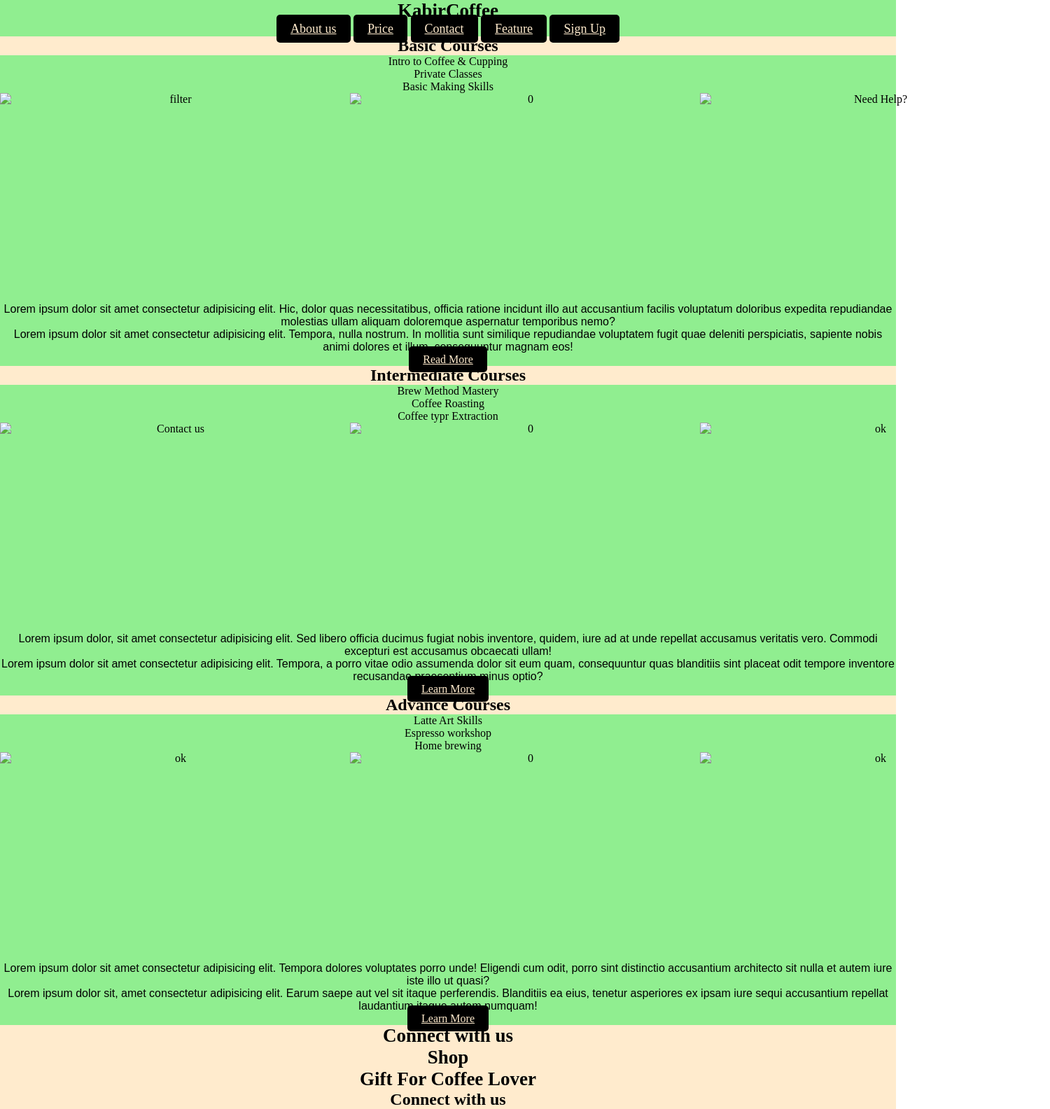
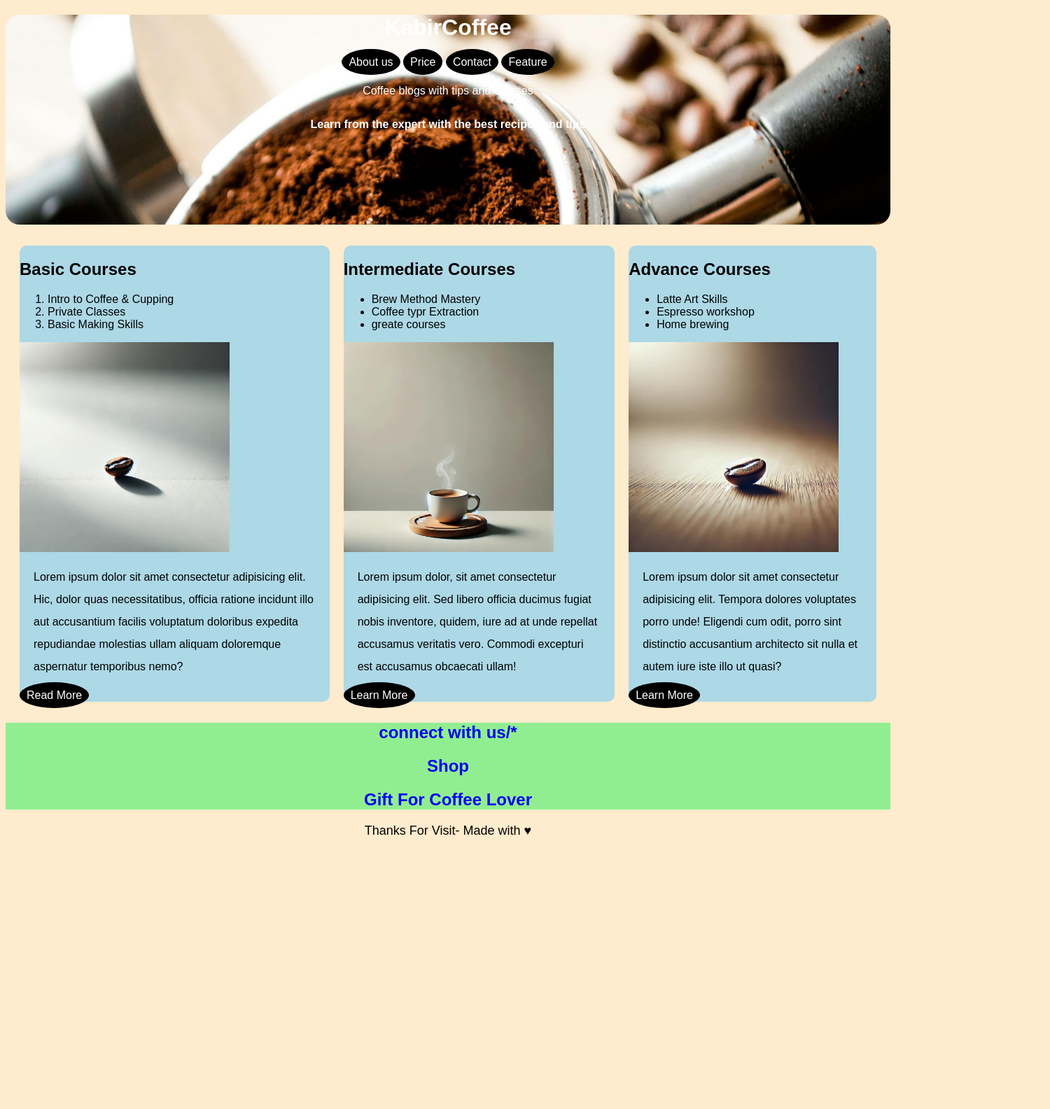
Before and after one commit to nrasaily/Coffee-blog, a plain HTML site: page coffeeblog/courses.html in a window 1280 px wide. Shown: the whole page at 70% size, 1500 px wide, since content can reach past the window. After the commit the page ends 1206 px from the top, so only its background shows below. Drawn offline with Linux system fonts and the light colour scheme.

Commit message:
Add files via upload

```diff
--- a/coffeeblog/courses.html
+++ b/coffeeblog/courses.html
@@ -8,24 +8,30 @@
 </head>
 <body>
 
-    <header class="Courses">
+
     <main>
 
-    <div>
-        <nav>
+
+
+
+        <header>
+
+
+
             <h1>KabirCoffee</h1>
 
-
+                <nav class="top">
                     <a href="about.html" class="btn">About us</a>
                     <a href="Price.html" class=" scroll-btn, btn">Price</a>
                     <a href="contact.html" class="btn">Contact</a>
                     <a href="feature.com" class="btn">Feature</a>
-            <a href="/signup" class="btn">Sign Up</a>
+
                 </nav>
-    </div>
 
-    <header>
-
+                <p> Coffee blogs with tips and courses </p>
+                <p><b>Learn from the expert with the best recipes and tips</p></b>
+        </header>
+        <section>
             <div>
                 <h2>Basic Courses</h2>
                     <ol>
@@ -33,16 +39,10 @@
                         <li>Private Classes</li>
                         <li>Basic Making Skills</li>
                     </ol>
-            <div class="container">
-                <img src="./img11.jpg" width="500" height="300" alt="filter">
-                <img src="./img17.jpg" width="500" height="300"alt="0">
-                <img src="./img12.jpg" width="500" height="300" alt="Need Help?">
-        </div>
-        <div>
-            <p class="highlight">Lorem ipsum dolor sit amet consectetur adipisicing elit. Hic, dolor quas necessitatibus, officia ratione incidunt illo aut accusantium facilis voluptatum doloribus expedita repudiandae molestias ullam aliquam doloremque aspernatur temporibus nemo?</p>
-        </div>
-        <div>
-            <p class="highlight">Lorem ipsum dolor sit amet consectetur adipisicing elit. Tempora, nulla nostrum. In mollitia sunt similique repudiandae voluptatem fugit quae deleniti perspiciatis, sapiente nobis animi dolores et illum, consequuntur magnam eos!</p>
+
+
+                    <img src="./img/img11.jpg"  alt="Need Help?">
+                    <p>Lorem ipsum dolor sit amet consectetur adipisicing elit. Hic, dolor quas necessitatibus, officia ratione incidunt illo aut accusantium facilis voluptatum doloribus expedita repudiandae molestias ullam aliquam doloremque aspernatur temporibus nemo?</p>
                     <a href="#" class="btn">Read More</a>
             </div>
 
@@ -50,21 +50,11 @@
                     <h2>Intermediate Courses</h2>
                     <ul>
                         <li>Brew Method Mastery</li>
-                <li>Coffee Roasting</li>
                         <li>Coffee typr Extraction</li>
+                        <li>greate courses</li>
                     </ul>
-        </div>
-
-        <div class="container">
-                <img src="./img15.jpg" width="500" height="300" alt="Contact us">
-                <img src="./img17.jpg" width="500" height="300"alt="0">
-                <img src="./img14.jpg" width="500" height="300" alt="ok">
-        </div>
-        <div>
-            <p class="highlight">Lorem ipsum dolor, sit amet consectetur adipisicing elit. Sed libero officia ducimus fugiat nobis inventore, quidem, iure ad at unde repellat accusamus veritatis vero. Commodi excepturi est accusamus obcaecati ullam!</p>
-        </div>
-        <div>
-            <p class="highlight">Lorem ipsum dolor sit amet consectetur adipisicing elit. Tempora, a porro vitae odio assumenda dolor sit eum quam, consequuntur quas blanditiis sint placeat odit tempore inventore recusandae praesentium minus optio?</p>
+                    <img src="./img/img12.jpg"  alt="ok">
+                <p>Lorem ipsum dolor, sit amet consectetur adipisicing elit. Sed libero officia ducimus fugiat nobis inventore, quidem, iure ad at unde repellat accusamus veritatis vero. Commodi excepturi est accusamus obcaecati ullam!</p>
                 <a href="#" class="btn">Learn More</a>
             </div>
 
@@ -75,28 +65,25 @@
                     <li>Espresso workshop</li>
                     <li>Home brewing</li>
                 </ul>
-            <div class="container">
-                <img src="./img18.jpg" width="500" height="300"  alt="ok">
-                <img src="./img17.jpg" width="500" height="300"alt="0">
-                <img src="./img17.jpg" width="500" height="300"  alt="ok">
-            </div>
+
+
+                <img src="./img/img15.jpg"   alt="ok">
+
 
                 <p class="highlight">Lorem ipsum dolor sit amet consectetur adipisicing elit. Tempora dolores voluptates porro unde! Eligendi cum odit, porro sint distinctio accusantium architecto sit nulla et autem iure iste illo ut quasi?</p>
-
-        </div>
-        <div>
-            <p class="highlight">Lorem ipsum dolor sit, amet consectetur adipisicing elit. Earum saepe aut vel sit itaque perferendis. Blanditiis ea eius, tenetur asperiores ex ipsam iure sequi accusantium repellat laudantium itaque autem numquam!</p>
                 <a href="#" class="btn">Learn More</a>
             </div>
+    </section>
 
-        <footer>
-            <nav>
-                <h2>Connect with us</h2>
-                <h2>Shop</h2>
-                <h2>Gift For Coffee Lover</h2>
+
+
+    <nav class="down">
+        <h2> <a href="#">connect with us/*</a></h2>
+        <h2> <a href="#">Shop</a></h2>
+        <h2> <a href="#">Gift For Coffee Lover</a></h2>
     </nav>
-            <h2>Connect with us</h2>
-        </footer>
+
+            <footer>Thanks For Visit- Made with &hearts;</footer>
 
 
 
--- /dev/null
+++ b/coffeeblog/mystyle.css
@@ -0,0 +1,145 @@
+/*global*/
+*{
+    padding:0;
+    margin:0;
+}
+body{
+    font-family: arial;
+}
+p{
+    line-height: 2;
+}
+img{
+    max-width:100%;
+}h2,h3{
+    padding-top: 10px ;
+    padding-bottom: 10px
+}
+a{
+    text-decoration: none;
+    color: white;
+}
+/*utilities*/
+
+.container{
+    width: 80%;
+    margin-left: auto;
+    margin-right: auto;
+}
+
+
+.btn{
+    display: inline-block;
+    color: white;
+    padding: 10px;
+    margin-bottom:10px;
+    text-decoration: none;
+    text-transform: uppercase;
+    font-size: 12px;
+    letter-spacing: 2x;
+
+}
+.nav{
+    textcolor:white;
+}
+.btn-more{
+    background-color: black;
+}
+.btn-info{
+    background-color: maroon;
+}
+
+
+.menu-bar{
+    display: flex;
+    flex-direction: row;
+    justify-content: space-around;
+    align-items: center;
+}
+.menu-bar a{
+    margin-right: 20px;
+}
+.border-b{
+    margin-bottom:15px;
+    border: bottom 1px solid gray;
+    padding-bottom: 15px;
+}
+
+footer{
+    background-color: black;
+    height: 50px;
+    color: white;
+
+}
+/*header*/
+
+header{
+    background-image: url(img/banner.jpg);
+    background-position: center center;
+    background-size: cover;
+    height: 400px;
+    height: 300;
+    color: white;
+    text-align:center;
+}
+
+
+.secondary-header{
+    background-color: black;
+    color: white;
+    height: 150px;
+}
+
+
+/*main*/
+.flex-container{
+display: flex;
+}
+.blog-container{
+    width: 70%;
+    margin-right: 30%;
+}
+.courses-container{
+    width: 30%;
+}
+
+
+/*blogs*/
+
+/*courses*/
+
+
+/*contact*/
+
+.form-container{
+    display: flex;
+    flex-direction: column;
+
+}
+
+.form{
+    background-color: white;
+    padding: 20px;
+    margin-top: -50px;
+}
+
+.input-container{
+    display: flex;
+    margin-bottom: 20px;
+}
+
+.input-container label{
+width: 20%;
+}
+
+.input-container input,
+.input-container textarea{
+    padding: 5px;
+    border: 1px gray;
+    width: 80%;
+}
+
+.content-container {
+    display: flex;
+    gap: 15px;
+}
--- a/coffeeblog/style.css
+++ b/coffeeblog/style.css
@@ -1,54 +1,84 @@
-*{
+main{
     padding: 0;
     margin: 0;
+    font-family: Arial, Helvetica, sans-serif;
+    font-size: 16px;
+
 }
-h2{
+p{
+    line-height: 2;
+    padding-left: 20px;
+    padding-right: 20px;
+}
+a{
+    text-decoration: none;
+}
+image{
+    max-width: 100%;
+    border: 1px solid black;
+}
+body{
+    background-color: blanchedalmond;
+}
+header{
+    display: block;
+    min-height: 300px;
+    color: white;
+    text-align: center;
+    background-image: url(./img/blog1.jpg);
+    border-radius: 20px;
+    background-size: cover;
+}
+h1 h2{
+    display: block;
+    text-align: center;
     color: black;
-    background-color: blanchedalmond;
+}
+nav{
+    display: block;
+    text-align: center;
+    justify-content: space-between;
 
 }
 
-.container{
-    display: flex;
-    border: 2px, crimson;
-    justify-content: space-between;
-    }
-
-h1{
-    font-weight: bold;
-    color:black;
-}
-nav{
-    font-size: large;
-
-}
-header{
-    background-position:center;
-    background-size: cover;
-    height: 400px;
-    height: 300;
-    color: black;
-    text-align:center;
+img{
+    max-width: 100%;
+    height: 300px;
 }
 
-.btn{
-background-color: black;
-color: blanchedalmond;
-padding: 10px 20px;
-border-radius: 5px;
-cursor: pointer;
-}
-.highlight{
-    font: 1em sans-serif;
-    background-color: color-mix(in lch shorter hue, color percentage, color percentage);
-}
-header{
-    background-color: brown;
+section{
+    display: flex;
+    justify-content: space-between;
+    margin: 10px 10px;
 }
 
 div{
+    margin: 10px 10px;
+    background-color: lightblue;
+    border-radius: 10px;
+    margin-top: 20px;
+
+
+}
+footer{
+    text-align: center;
+    text-decoration: none;
+    text-size-adjust: large;
+    font-size: large;
+}
+.down{
+    color: black;
+    display: block;
     background-color: lightgreen;
+
 }
-.scroll-btn{
-    transform: red;
+.top{
+    color: black;
 }
+.btn{
+    background-color: black;
+    color: white;
+    size: 0cap;
+    padding: 10px;
+    border-radius: 50%;
+}
```
Also changed, not shown: coffeeblog/contact.html (added, +55 -0 lines), coffeeblog/feature.html (added, +56 -0 lines), coffeeblog/forms.html (added, +25 -0 lines), coffeeblog/index.html (+60 -7 lines), coffeeblog/regitration.html (added, +28 -0 lines). Lines whose indentation alone changed are shown as unchanged.
